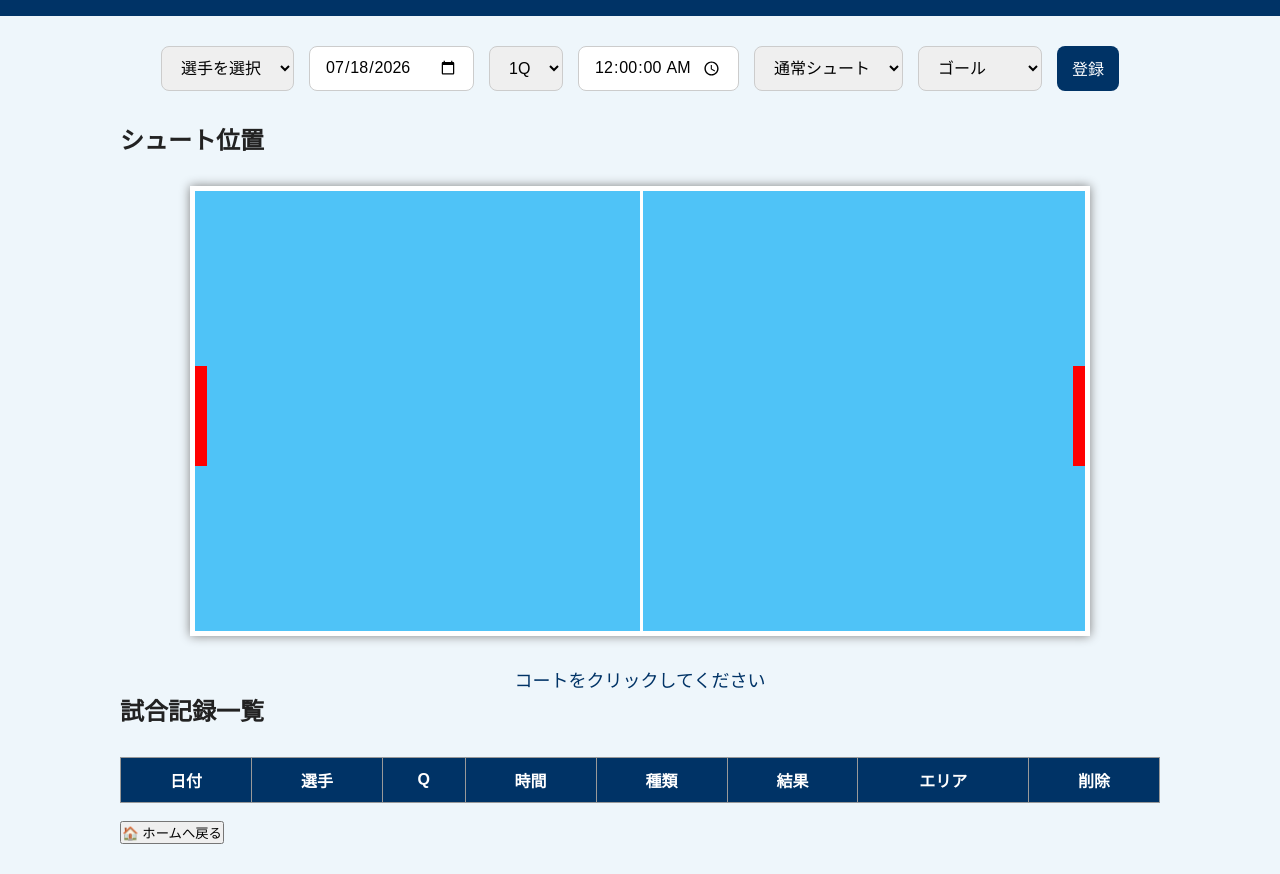
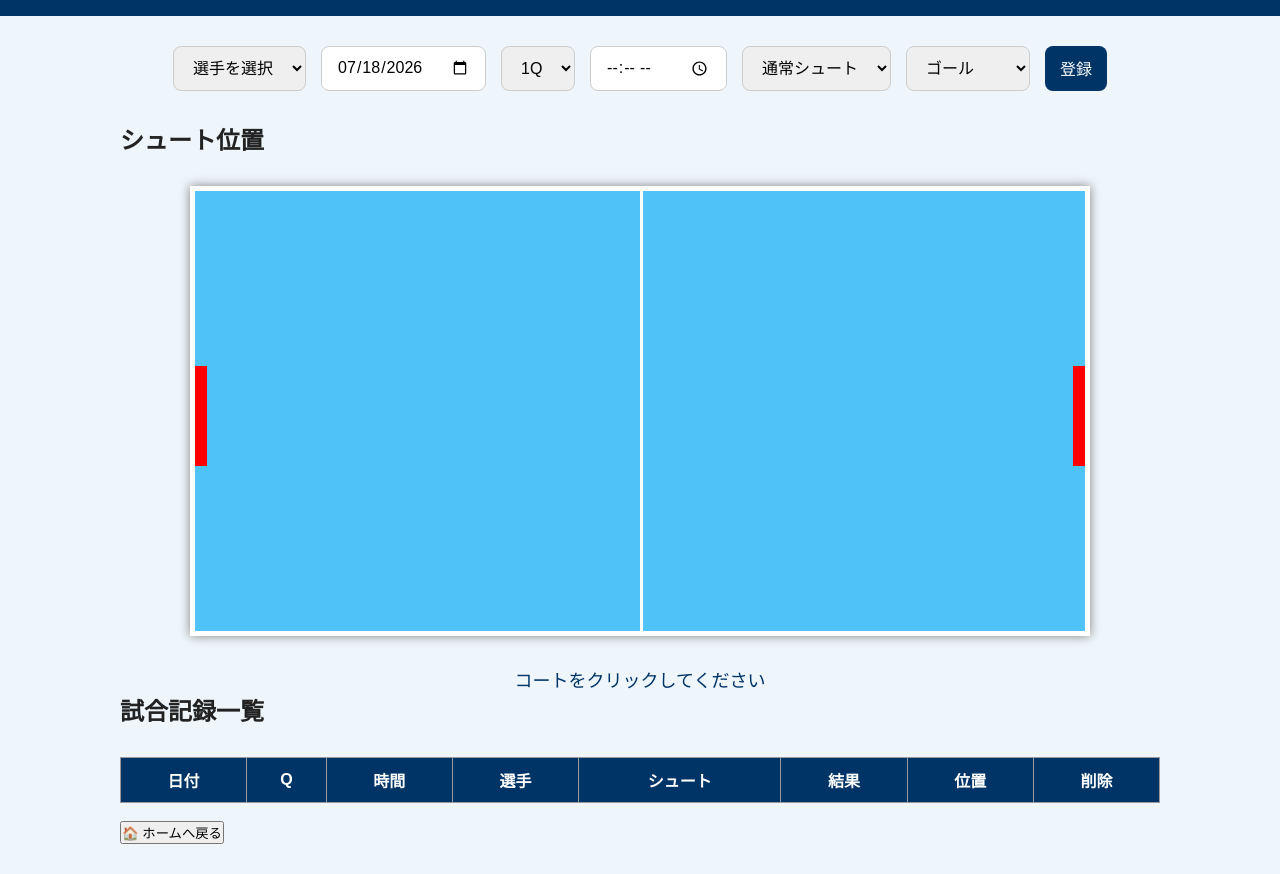
Before and after one commit to H01l0wKnight/WaterPoloAnalyzer, a plain HTML site: page match.html in a window 1280 px wide. Shown: the part 90-964 px from the top of the page. Drawn offline with Linux system fonts and the light colour scheme; no server answers.

Commit message:
Update match.html

```diff
--- a/match.html
+++ b/match.html
@@ -2,28 +2,23 @@
 <html lang="ja">
 
 <head>
-
     <meta charset="UTF-8">
     <meta name="viewport" content="width=device-width, initial-scale=1.0">
-
     <title>試合記録 | WaterPolo Analyzer</title>
 
     <link rel="stylesheet" href="css/common.css">
     <link rel="stylesheet" href="css/match.css">
-
 </head>
 
 <body>
 
 <header>
-
-<h1>🏆 試合シュート記録</h1>
-
+    <h1>🏊 試合シュート記録</h1>
 </header>
 
 <main>
 
-<div class="control">
+    <section class="control">
 
         <select id="player">
             <option value="">選手を選択</option>
@@ -31,119 +26,68 @@
 
         <input type="date" id="date">
 
-<select id="period">
-
+        <select id="quarter">
             <option value="1Q">1Q</option>
             <option value="2Q">2Q</option>
             <option value="3Q">3Q</option>
             <option value="4Q">4Q</option>
-
         </select>
 
-<input
-type="time"
-id="gameTime"
-step="1"
-value="00:00">
+        <input type="time" id="time">
 
-<select id="shotType">
-
+        <select id="menu">
             <option value="通常シュート">通常シュート</option>
             <option value="速攻">速攻</option>
             <option value="センター">センター</option>
             <option value="5mシュート">5mシュート</option>
-<option value="カウンター">カウンター</option>
-
+            <option value="ペナルティ">ペナルティ</option>
         </select>
 
         <select id="result">
-
             <option value="goal">ゴール</option>
-
             <option value="miss">外れ</option>
-
             <option value="gk">GKセーブ</option>
-
         </select>
 
-<button id="saveBtn">
+        <button id="saveBtn">登録</button>
 
-登録
+    </section>
 
-</button>
-
-</div>
-
-<h2>
-
-シュート位置
-
-</h2>
+    <h2>シュート位置</h2>
 
     <div id="court">
-
         <div class="centerLine"></div>
-
         <div class="goal leftGoal"></div>
-
         <div class="goal rightGoal"></div>
-
     </div>
 
     <p id="position">
-
         コートをクリックしてください
-
     </p>
 
-<h2>
-
-試合記録一覧
-
-</h2>
+    <h2>試合記録一覧</h2>
 
     <table>
-
         <thead>
-
             <tr>
-
                 <th>日付</th>
-
+                <th>Q</th>
+                <th>時間</th>
                 <th>選手</th>
-
-<th>Q</th>
-
-<th>時間</th>
-
-<th>種類</th>
-
+                <th>シュート</th>
                 <th>結果</th>
-
-<th>エリア</th>
-
+                <th>位置</th>
                 <th>削除</th>
-
             </tr>
-
         </thead>
 
-<tbody id="matchTable">
-
-</tbody>
-
+        <tbody id="matchTable"></tbody>
     </table>
 
     <br>
 
     <a href="index.html">
-
-<button>
-
-🏠 ホームへ戻る
-
-</button>
-
+        <button>🏠 ホームへ戻る</button>
     </a>
 
 </main>
@@ -151,5 +95,4 @@ value="00:00">
 <script type="module" src="js/match.js"></script>
 
 </body>
-
 </html>
```
Lines whose indentation alone changed are shown as unchanged.
